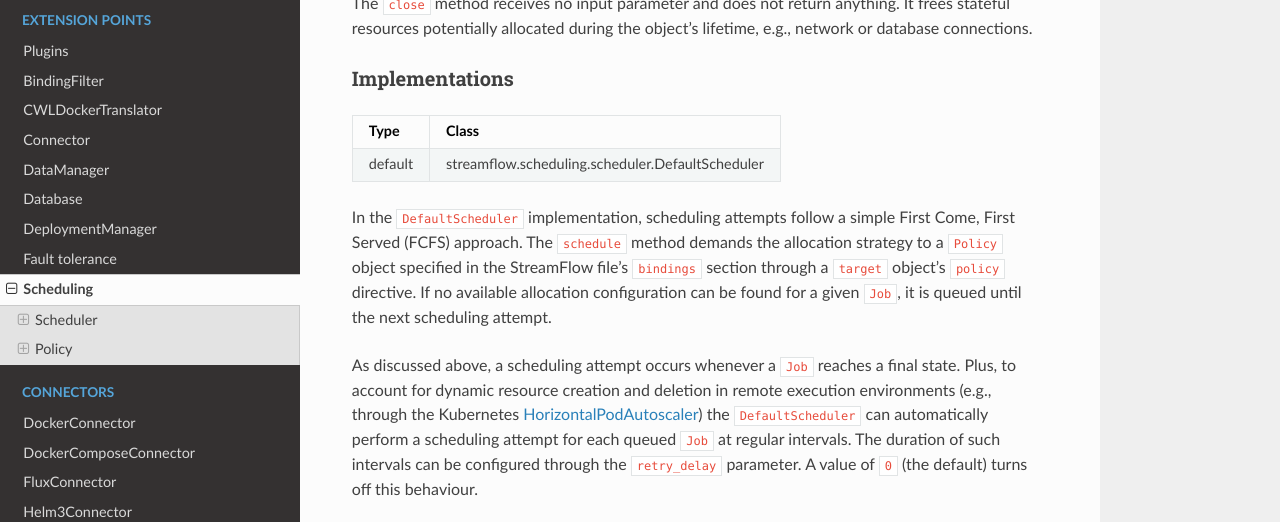
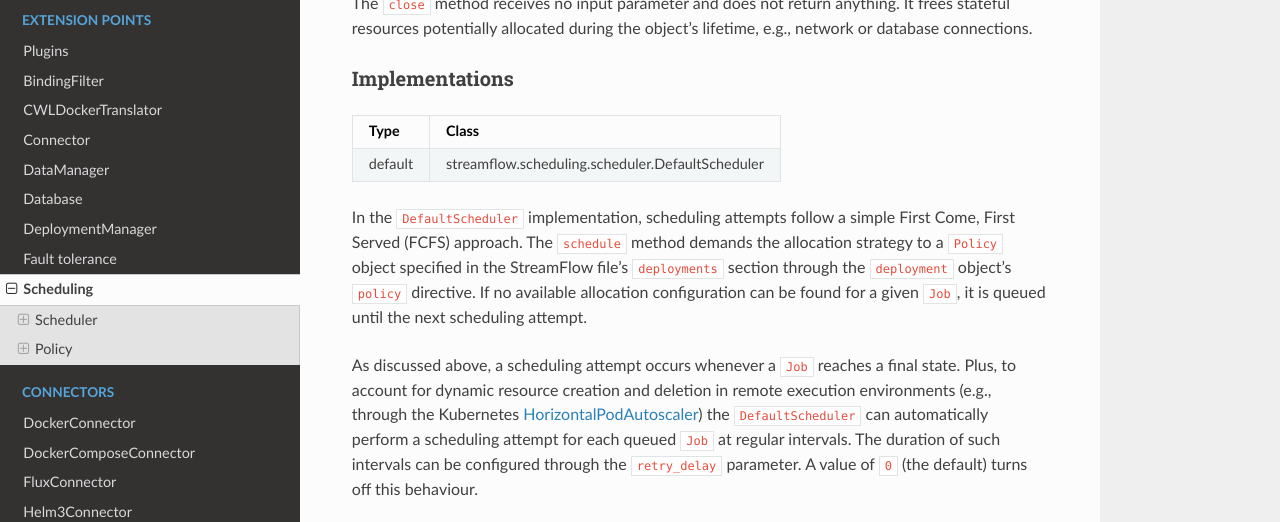
Before and after one commit to alpha-unito/streamflow, a Sphinx documentation site: the page built from docs/source/ext/scheduling.rst, in a window 1280 px wide and 900 px high, scrolled down 1483 px, cut to the strip 0-522 px from the top of the window. Built offline with Sphinx 7.4.7 and the Read the Docs theme 2.0.0, drawn with Linux system fonts in a browser that asks for light colours.

Commit message:
update docs

```diff
--- a/docs/source/ext/scheduling.rst
+++ b/docs/source/ext/scheduling.rst
@@ -59,7 +59,7 @@ Type        Class
 default     streamflow.scheduling.scheduler.DefaultScheduler
 =======     ================================================
 
-In the ``DefaultScheduler`` implementation, scheduling attempts follow a simple First Come, First Served (FCFS) approach. The ``schedule`` method demands the allocation strategy to a ``Policy`` object specified in the StreamFlow file's ``bindings`` section through a ``target`` object's ``policy`` directive.  If no available allocation configuration can be found for a given ``Job``, it is queued until the next scheduling attempt.
+In the ``DefaultScheduler`` implementation, scheduling attempts follow a simple First Come, First Served (FCFS) approach. The ``schedule`` method demands the allocation strategy to a ``Policy`` object specified in the StreamFlow file's ``deployments`` section through the ``deployment`` object's ``policy`` directive.  If no available allocation configuration can be found for a given ``Job``, it is queued until the next scheduling attempt.
 
 As discussed above, a scheduling attempt occurs whenever a ``Job`` reaches a final state. Plus, to account for dynamic resource creation and deletion in remote execution environments (e.g., through the Kubernetes `HorizontalPodAutoscaler <https://kubernetes.io/docs/tasks/run-application/horizontal-pod-autoscale/>`_) the ``DefaultScheduler`` can automatically perform a scheduling attempt for each queued ``Job`` at regular intervals. The duration of such intervals can be configured through the ``retry_delay`` parameter. A value of ``0`` (the default) turns off this behaviour.
 
```
Also changed, not shown: 1 other file.
